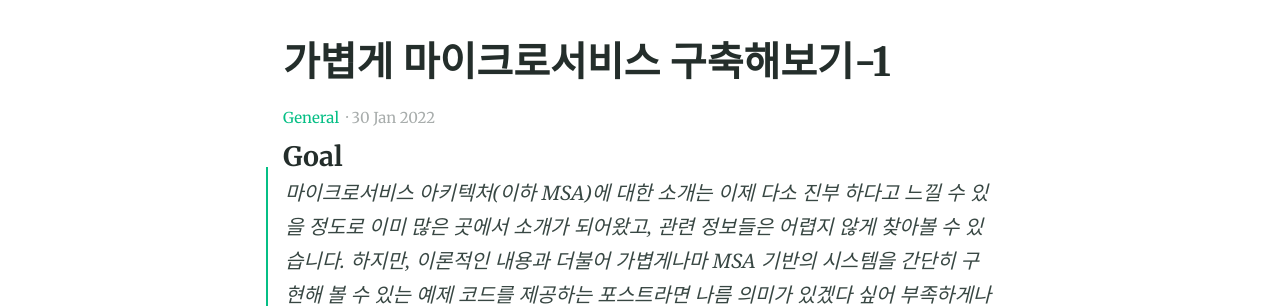
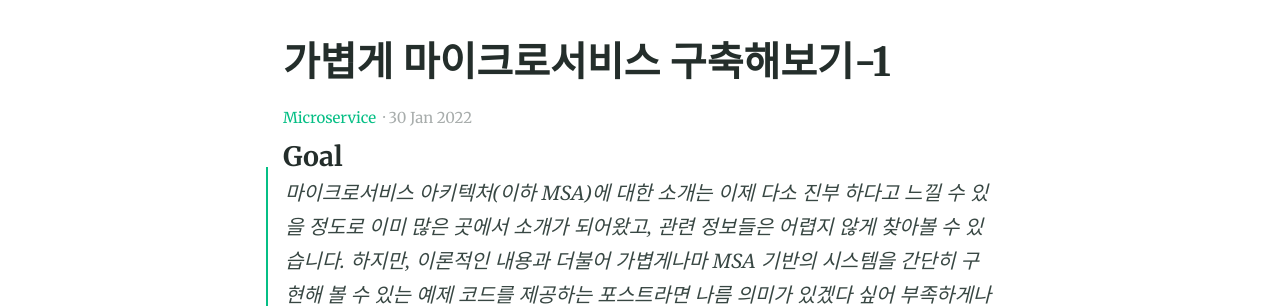
Before and after one commit to zunee4rang/zunee4rang.github.io, a Jekyll site: the page built from _posts/2022-01-30-microservice.md, in a window 1280 px wide and 900 px high. Shown: the part 408-714 px from the top of the window. Built offline with Jekyll 4.4.1, drawn with Linux system fonts in a browser that asks for light colours.

Commit message:
Update 2022-01-30-microservice.md

```diff
--- a/_posts/2022-01-30-microservice.md
+++ b/_posts/2022-01-30-microservice.md
@@ -1,7 +1,7 @@
 ---
 title: 가볍게 마이크로서비스 구축해보기-1
 categories:
-  - General
+  - Microservice
 feature_text: |
   ## 마이크로서비스 아키텍처(Microservices Architecture) 소개
 ---
```
